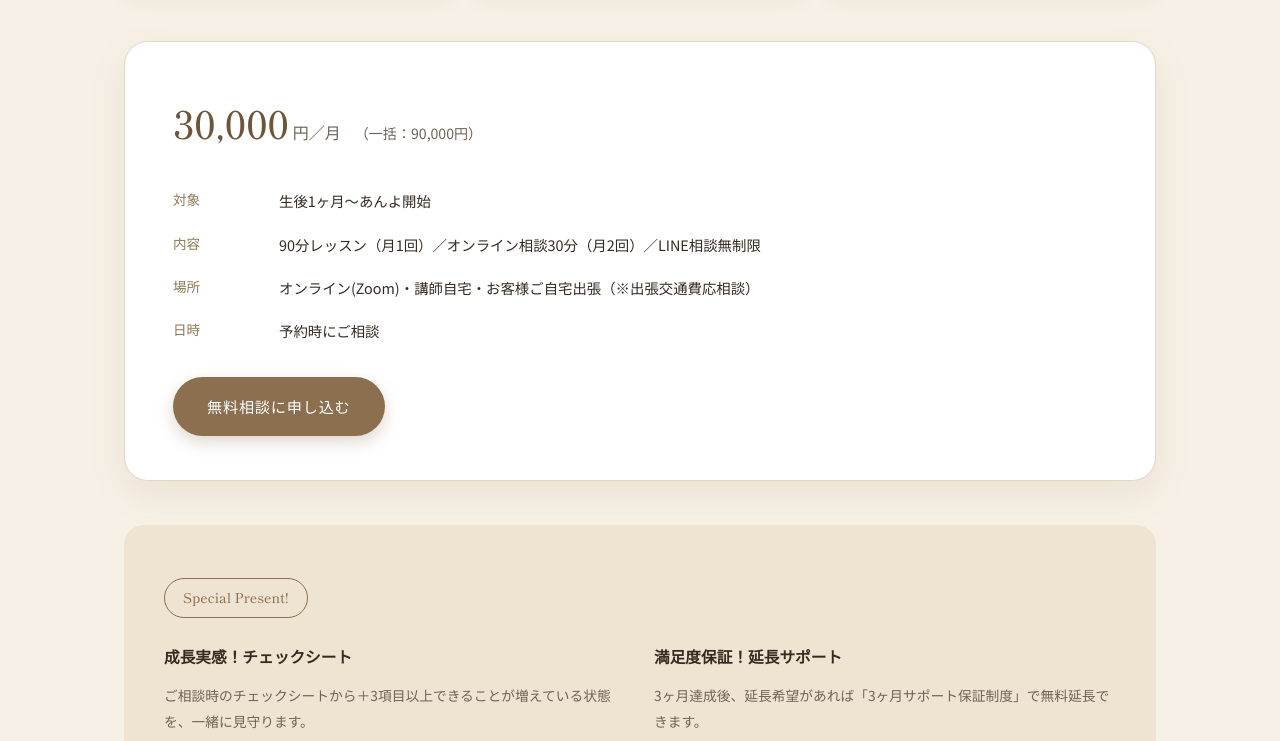
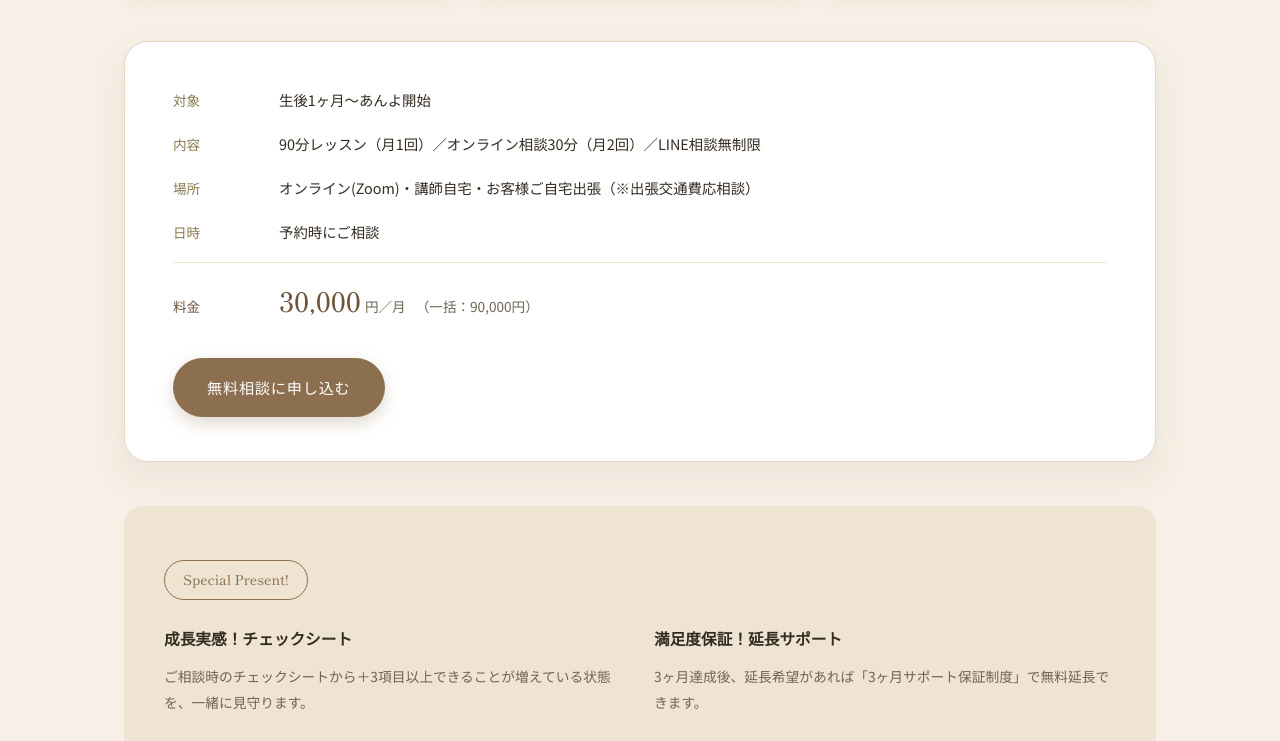
Before and after one commit to harkatogami-wq/lien-menu-lp, a plain HTML site: page index.html in a window 1280 px wide. Shown: the part 2677-3418 px from the top of the page. Drawn offline with Linux system fonts and the light colour scheme.

Commit message:
料金表示を日時の次の項目に移動
Co-Authored-By: Claude Sonnet 5 <noreply@anthropic.com>

```diff
--- a/index.html
+++ b/index.html
@@ -137,15 +137,12 @@
       </div>
 
       <div class="price-card">
-        <div class="price-card-head">
-          <span class="price-amount">30,000<small>円／月</small></span>
-          <span class="price-note">（一括：90,000円）</span>
-        </div>
         <dl class="price-detail">
           <div><dt>対象</dt><dd>生後1ヶ月〜あんよ開始</dd></div>
           <div><dt>内容</dt><dd>90分レッスン（月1回）／オンライン相談30分（月2回）／LINE相談無制限</dd></div>
           <div><dt>場所</dt><dd>オンライン(Zoom)・講師自宅・お客様ご自宅出張（※出張交通費応相談）</dd></div>
           <div><dt>日時</dt><dd>予約時にご相談</dd></div>
+          <div class="price-detail-price"><dt>料金</dt><dd><span class="price-amount">30,000<small>円／月</small></span><span class="price-note">（一括：90,000円）</span></dd></div>
         </dl>
         <a href="#contact" class="btn btn-primary" data-link="line">無料相談に申し込む</a>
       </div>
@@ -227,14 +224,12 @@
       </div>
 
       <div class="price-card">
-        <div class="price-card-head">
-          <span class="price-amount">12,000<small>円／回</small></span>
-        </div>
         <dl class="price-detail">
           <div><dt>対象</dt><dd>生後1ヶ月〜あんよ開始</dd></div>
           <div><dt>内容</dt><dd>現状や悩みのヒアリング／身体をつくるマッサージ／発達にあわせた遊びと環境設定／チャレンジシートのお渡し</dd></div>
           <div><dt>場所</dt><dd>オンライン(Zoom)・講師自宅・お客様ご自宅出張（※出張交通費応相談）</dd></div>
           <div><dt>日時</dt><dd>予約時にご相談</dd></div>
+          <div class="price-detail-price"><dt>料金</dt><dd><span class="price-amount">12,000<small>円／回</small></span></dd></div>
         </dl>
         <a href="#contact" class="btn btn-primary" data-link="line">無料相談に申し込む</a>
       </div>
@@ -296,14 +291,12 @@
       </div>
 
       <div class="price-card">
-        <div class="price-card-head">
-          <span class="price-amount">3,500<small>円／回</small></span>
-        </div>
         <dl class="price-detail">
           <div><dt>対象</dt><dd>生後1ヶ月〜あんよ開始</dd></div>
           <div><dt>内容</dt><dd>絵本の読み聞かせ／ふれあい遊び／オイルを使った全身のタッチケア／ママたちの交流会</dd></div>
           <div><dt>場所</dt><dd>オンライン(Zoom)・レンタルスペース・お客様ご自宅出張（※出張交通費応相談）</dd></div>
           <div><dt>日時</dt><dd>予約カレンダーをご確認ください</dd></div>
+          <div class="price-detail-price"><dt>料金</dt><dd><span class="price-amount">3,500<small>円／回</small></span></dd></div>
         </dl>
         <a href="#contact" class="btn btn-primary" data-link="line">レッスンに申し込む</a>
       </div>
--- a/style.css
+++ b/style.css
@@ -187,14 +187,16 @@ h1, h2, h3, h4 { font-family: var(--font-serif); font-weight: 600; margin: 0; co
   margin: 44px 0; box-shadow: 0 14px 36px rgba(140,111,78,0.1);
   border: 1px solid var(--tan);
 }
-.price-card-head { display: flex; align-items: baseline; gap: 14px; margin-bottom: 28px; flex-wrap: wrap; }
-.price-amount { font-family: var(--font-serif); font-size: 2.4rem; color: var(--brown-dark); }
-.price-amount small { font-family: var(--font-sans); font-size: 1rem; color: var(--ink-soft); margin-left: 4px; }
-.price-note { color: var(--ink-soft); font-size: 0.88rem; }
+.price-amount { font-family: var(--font-serif); font-size: 1.7rem; color: var(--brown-dark); }
+.price-amount small { font-family: var(--font-sans); font-size: 0.85rem; color: var(--ink-soft); margin-left: 4px; }
+.price-note { color: var(--ink-soft); font-size: 0.85rem; margin-left: 10px; }
 .price-detail { display: grid; gap: 16px; margin: 0 0 32px; }
-.price-detail div { display: grid; grid-template-columns: 90px 1fr; gap: 16px; }
+.price-detail div { display: grid; grid-template-columns: 90px 1fr; gap: 16px; align-items: baseline; }
 .price-detail dt { color: var(--olive); font-size: 0.85rem; }
 .price-detail dd { margin: 0; font-size: 0.9rem; color: var(--ink); }
+.price-detail-price { padding-top: 12px; border-top: 1px solid var(--tan-soft); }
+.price-detail-price dt { color: var(--brown-dark); font-weight: 500; }
+.price-detail-price dd { display: flex; align-items: baseline; flex-wrap: wrap; }
 
 .present-box {
   background: var(--tan-soft); border-radius: 20px; padding: 40px; margin: 44px 0;
```
